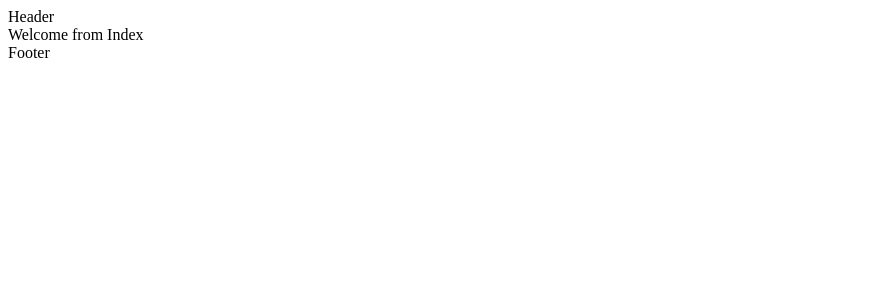
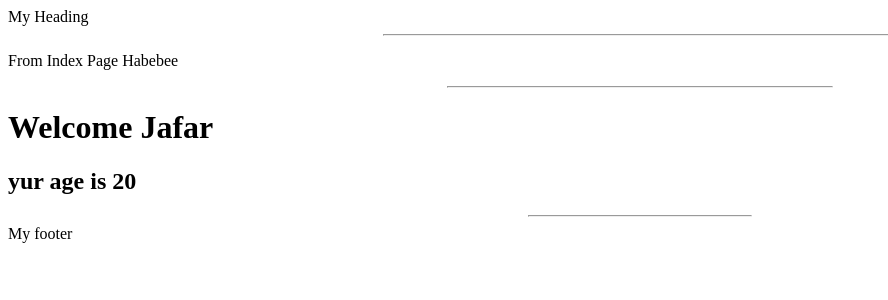
Before and after one commit to Gruce/nuxt-tutorial, a Nuxt app: page / in a window 1280 px wide. Shown: the top 300 px of the page, without its empty margins (0-888 px from the left). Built offline with nearby package versions, Linux system fonts and the light colour scheme.

Commit message:
my first develop on Nuxt :D

```diff
--- a/app.vue
+++ b/app.vue
@@ -1,5 +1,6 @@
 <template>
   <NuxtLayout>
     <NuxtPage />
+    <NameAndAge />
   </NuxtLayout>
 </template>
--- a/components/Name.vue
+++ /dev/null
@@ -1,9 +0,0 @@
-<template>
-    <div>
-        {{ name }}
-    </div>
-</template>
-
-<script setup>
-const name = getName('John')
-</script>
--- /dev/null
+++ b/components/NameAndAge.vue
@@ -0,0 +1,11 @@
+<template>
+    <div>
+        <h1 text="blue 20px center"> {{ name }} </h1>
+        <h2 text="purple 16px center"> {{ age }} </h2>
+    </div>
+</template>
+
+<script setup>
+    const name = getName('Jafar');
+    const age = getAge(20);
+</script>
--- a/composables/getName.ts
+++ b/composables/getName.ts
@@ -1,3 +1,7 @@
 export const getName = (name) => {
     return `Welcome ${name}`
 }
+
+export const getAge = (age) => {
+    return `yur age is ${age}`
+}
--- a/layouts/default.vue
+++ b/layouts/default.vue
@@ -1,9 +1,11 @@
 <template>
     <div>
-        <div>Header</div>
+        <div text="center 3xl green">My Heading</div>
+        <hr class="w-lg">
         <div>
             <slot />
         </div>
-        <div>Footer</div>
+        <hr class="w-222px">
+        <div text="center 2xl green">My footer</div>
     </div>
 </template>
--- a/pages/index.vue
+++ b/pages/index.vue
@@ -1,5 +1,6 @@
 <template>
-    <div text="red 3xl">
-        Welcome from Index
+    <div text="red 2rem center">
+        <p>From Index Page Habebee</p>
+        <hr class="w-sm">
     </div>
 </template>
```
